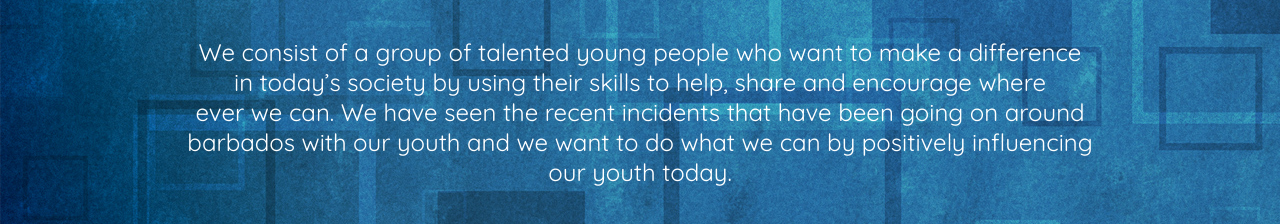
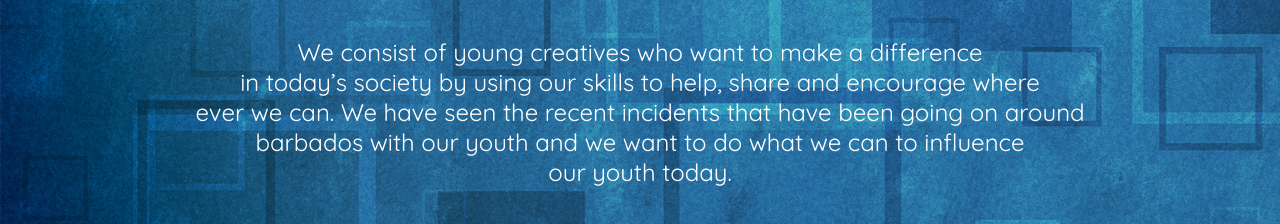
Before and after one commit to 0thesameguy0/Code-101-Feb, a plain HTML site: page index.html in a window 1280 px wide. Shown: the part 717-941 px from the top of the page. Drawn offline with Linux system fonts and the light colour scheme; grey boxes are pictures that could not be loaded.

Commit message:
Update index.html

```diff
--- a/index.html
+++ b/index.html
@@ -1,5 +1,6 @@
 <!DOCTYPE <!doctype>
 <html>
+<head>
         <title>
                 Positive Vibez CR
             </title>
@@ -27,10 +28,10 @@
                     Who Are We?
                 </p>
                 <article>
-                        We consist of a group of talented young people who want to make a difference<br>
-                         in today’s society by using their skills to help, share and encourage where<br>
+                        We consist of young creatives who want to make a difference<br>
+                         in today’s society by using our skills to help, share and encourage where<br>
                           ever we can. We have seen the recent incidents that have been going on around <br>
-                          barbados with our youth and we want to do what we can by positively influencing <br>
+                          barbados with our youth and we want to do what we can to influence <br>
                           our youth today.
 
                 </article>
```
Lines whose indentation alone changed are shown as unchanged.
